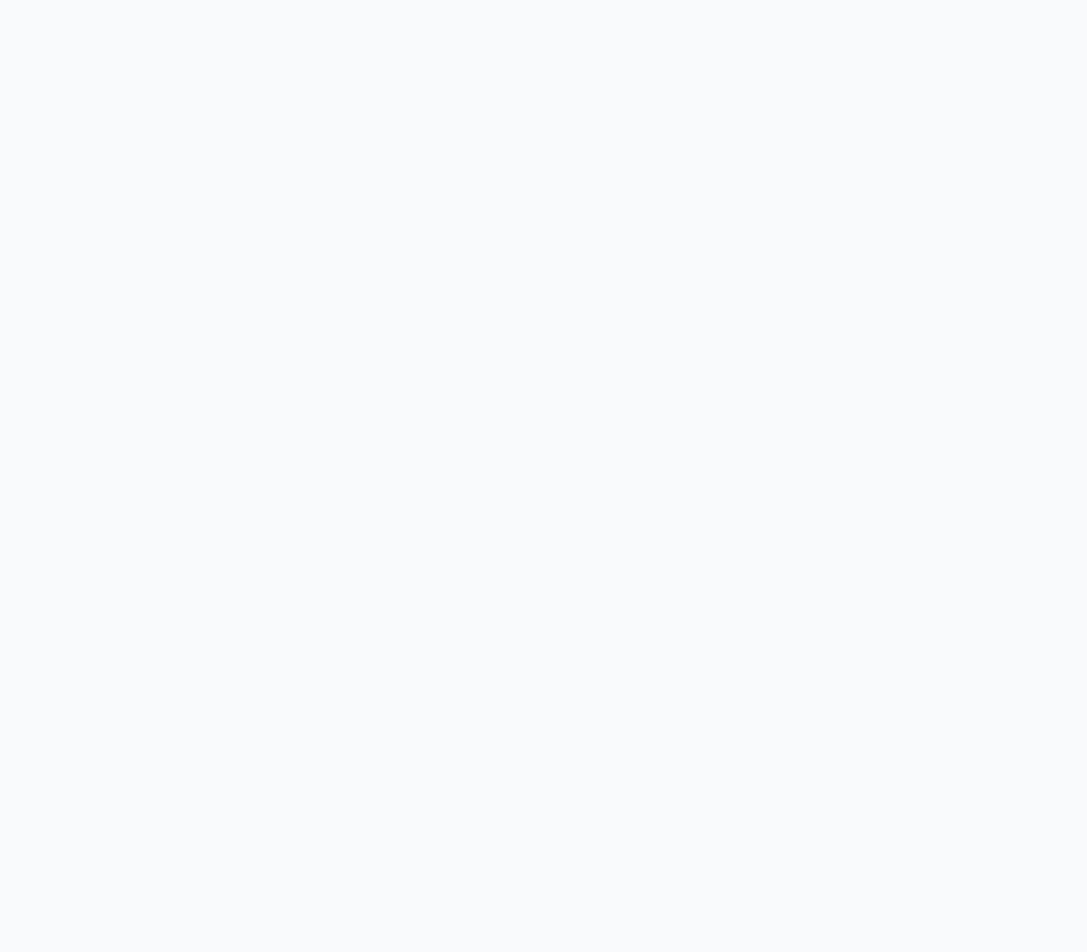
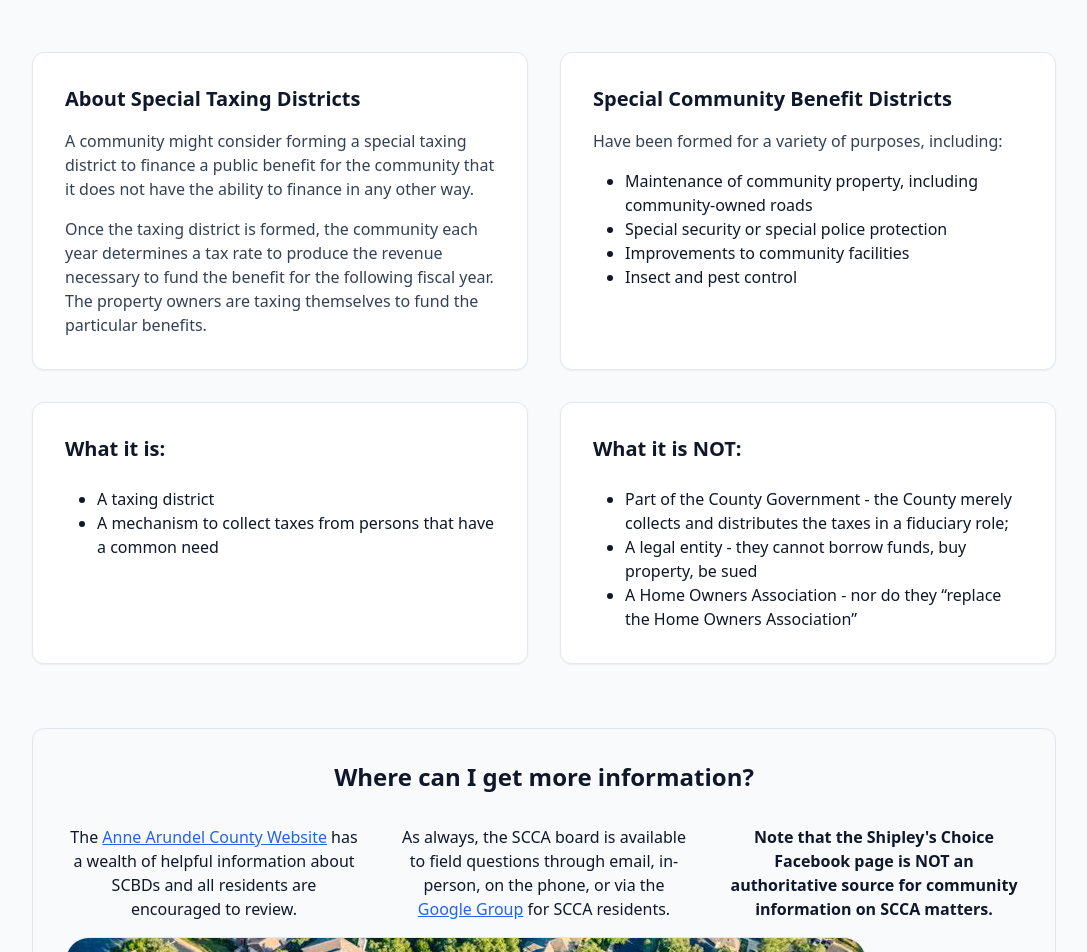
Before and after one commit to tschulmeister/scca-website, a SvelteKit app: page /why-scbd in a window 1280 px wide. Shown: the part 1660-2612 px from the top of the page, without its empty margins (96-1183 px from the left). Before the commit the page ends 1657 px from the top, so only its background shows below. Built offline with nearby package versions, Linux system fonts and the light colour scheme.

Commit message:
complete information fill-in

```diff
--- a/src/routes/why-scbd/+page.svelte
+++ b/src/routes/why-scbd/+page.svelte
@@ -21,12 +21,13 @@
 			Be in the Know: Special Community Benefits District
 		</h1>
 		<p class="mt-4 max-w-2xl mx-auto text-slate-300">
-			Why should Shipley's Choice pursue SCBD desgination? Understanding the costs and challenges facing our community.
+			Why should Shipley's Choice pursue SCBD desgination? Understanding
+			the costs and challenges facing our community.
 		</p>
 	</div>
 </section>
 
-<div class="container mx-auto px-4 ">
+<div class="container mx-auto px-4">
 	<div class="max-w-5xl mx-auto">
 		<!-- Key Arguments Grid -->
 		<div class="mt-16 grid grid-cols-1 gap-8 md:grid-cols-2">
@@ -110,6 +111,11 @@
 						<strong>70% of all collected dues</strong> for that year.
 					</li>
 					<li>
+						<strong>Physical risk to residents and property:</strong
+						> Dead trees can fall unexpectedly, causing severe or deadly
+						harm when they do.
+					</li>
+					<li>
 						<strong>Inability to Plan:</strong> Unpredictable emergencies
 						leave zero room for proactive maintenance or long-term enhancements.
 					</li>
@@ -175,6 +181,124 @@
 					maintained.
 				</li>
 			</ul>
+
+			<h4 class="mt-6 text-2xl font-bold text-center text-slate-900">
+				But what is a Special Community Benefits District?
+			</h4>
+		</div>
+
+		<div class="mt-16 grid grid-cols-1 gap-8 md:grid-cols-2">
+			<div
+				class="rounded-xl border border-slate-200 bg-white p-8 shadow-sm"
+			>
+				<h3 class="text-xl font-bold text-slate-900">
+					About Special Taxing Districts
+				</h3>
+				<p class="mt-4 space-y-3 text-slate-700">
+					A community might consider forming a special taxing district
+					to finance a public benefit for the community that it does
+					not have the ability to finance in any other way.
+				</p>
+				<p class="mt-4 space-y-3 text-slate-700">
+					Once the taxing district is formed, the community each year
+					determines a tax rate to produce the revenue necessary to
+					fund the benefit for the following fiscal year. The property
+					owners are taxing themselves to fund the particular
+					benefits.
+				</p>
+			</div>
+
+			<div
+				class="rounded-xl border border-slate-200 bg-white p-8 shadow-sm"
+			>
+				<h3 class="text-xl font-bold text-slate-900">
+					Special Community Benefit Districts
+				</h3>
+				<p class="mt-4 mb-4 space-y-3 text-slate-700">
+					Have been formed for a variety of purposes, including:
+				</p>
+				<ul class="ml-8 list-disc">
+					<li>
+						Maintenance of community property, including
+						community-owned roads
+					</li>
+					<li>Special security or special police protection</li>
+					<li>Improvements to community facilities</li>
+					<li>Insect and pest control</li>
+				</ul>
+			</div>
+
+			<div
+				class="rounded-xl border border-slate-200 bg-white p-8 shadow-sm"
+			>
+				<h3 class="text-xl font-bold text-slate-900">What it is:</h3>
+				<ul class="mt-6 ml-8 list-disc">
+					<li>A taxing district</li>
+					<li>
+						A mechanism to collect taxes from persons that have a
+						common need
+					</li>
+				</ul>
+			</div>
+
+			<div
+				class="rounded-xl border border-slate-200 bg-white p-8 shadow-sm"
+			>
+				<h3 class="text-xl font-bold text-slate-900">
+					What it is NOT:
+				</h3>
+				<ul class="mt-6 ml-8 list-disc">
+					<li>
+						Part of the County Government - the County merely
+						collects and distributes the taxes in a fiduciary role;
+					</li>
+					<li>
+						A legal entity - they cannot borrow funds, buy property,
+						be sued
+					</li>
+					<li>
+						A Home Owners Association - nor do they “replace the
+						Home Owners Association”
+					</li>
+				</ul>
+			</div>
+		</div>
+
+		<!-- Summary Section -->
+		<div class="mt-16 rounded-xl bg-slate-50 p-8 border border-slate-200">
+			<h3 class="text-2xl font-bold text-center text-slate-900">
+				Where can I get more information?
+			</h3>
+
+			<ul
+				class="mt-8 grid grid-cols-1 gap-x-8 gap-y-6 sm:grid-cols-3 text-center"
+			>
+				<li>
+					The <a
+						class="app-link"
+						href="https://www.aacounty.org/budget/special-taxing-districts"
+						>Anne Arundel County Website</a
+					> has a wealth of helpful information about SCBDs and all residents
+					are encouraged to review.
+				</li>
+				<li>
+					As always, the SCCA board is available to field questions
+					through email, in-person, on the phone, or via the <a
+						href="https://groups.google.com/u/1/g/shipleys-choice-community-association"
+						class="app-link">Google Group</a
+					> for SCCA residents.
+				</li>
+				<li>
+					<strong
+						>Note that the Shipley's Choice Facebook page is NOT an
+						authoritative source for community information on SCCA matters.</strong
+					>
+				</li>
+			</ul>
+			<img
+				src="data/img/community_overhead.png"
+				class="rounded-3xl mt-4 border border-slate-200 shadow-sm"
+			/>
 		</div>
 	</div>
 </div>
```
Also changed, not shown: static/data/img/community_overhead.png (added).
